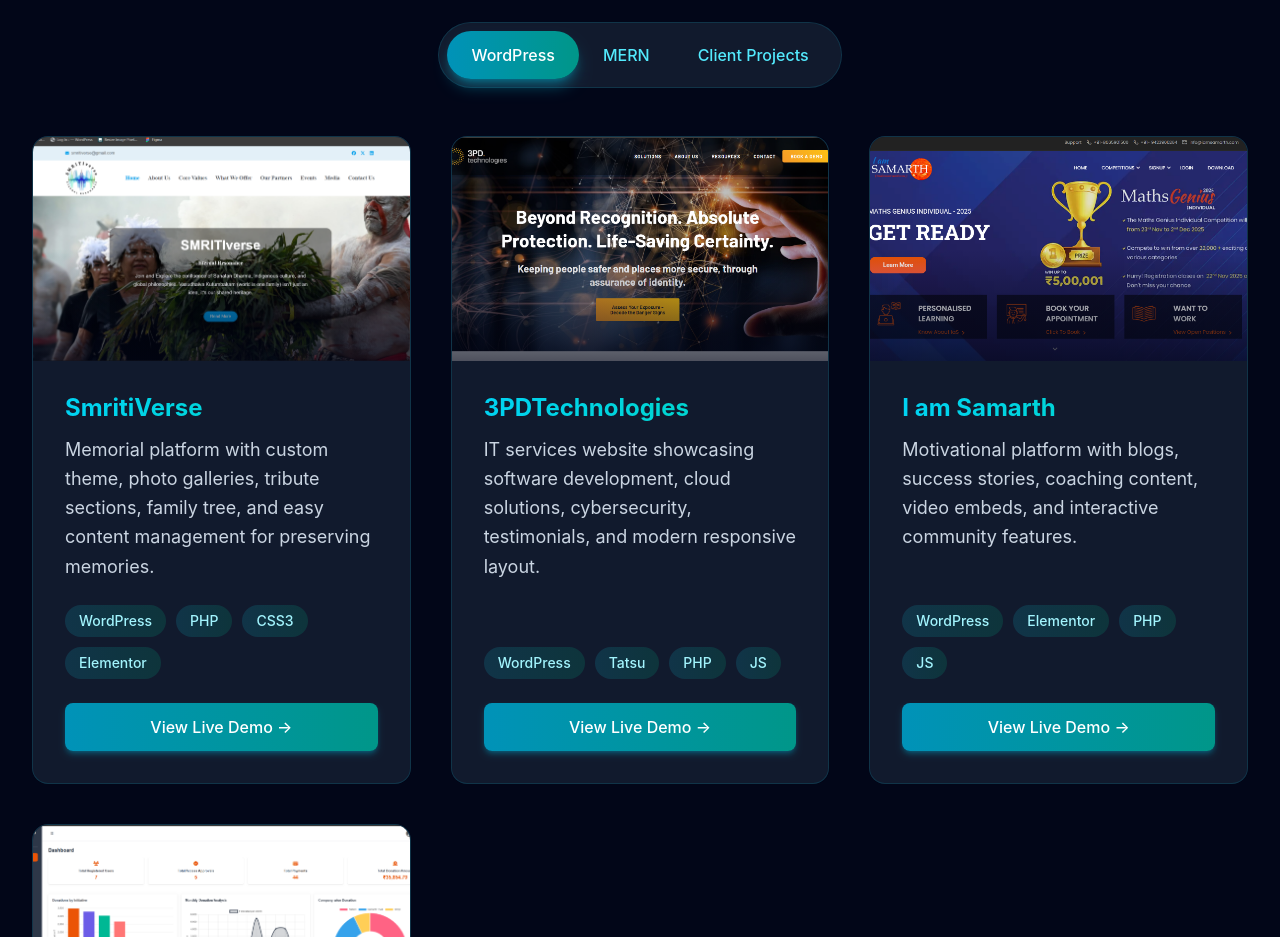
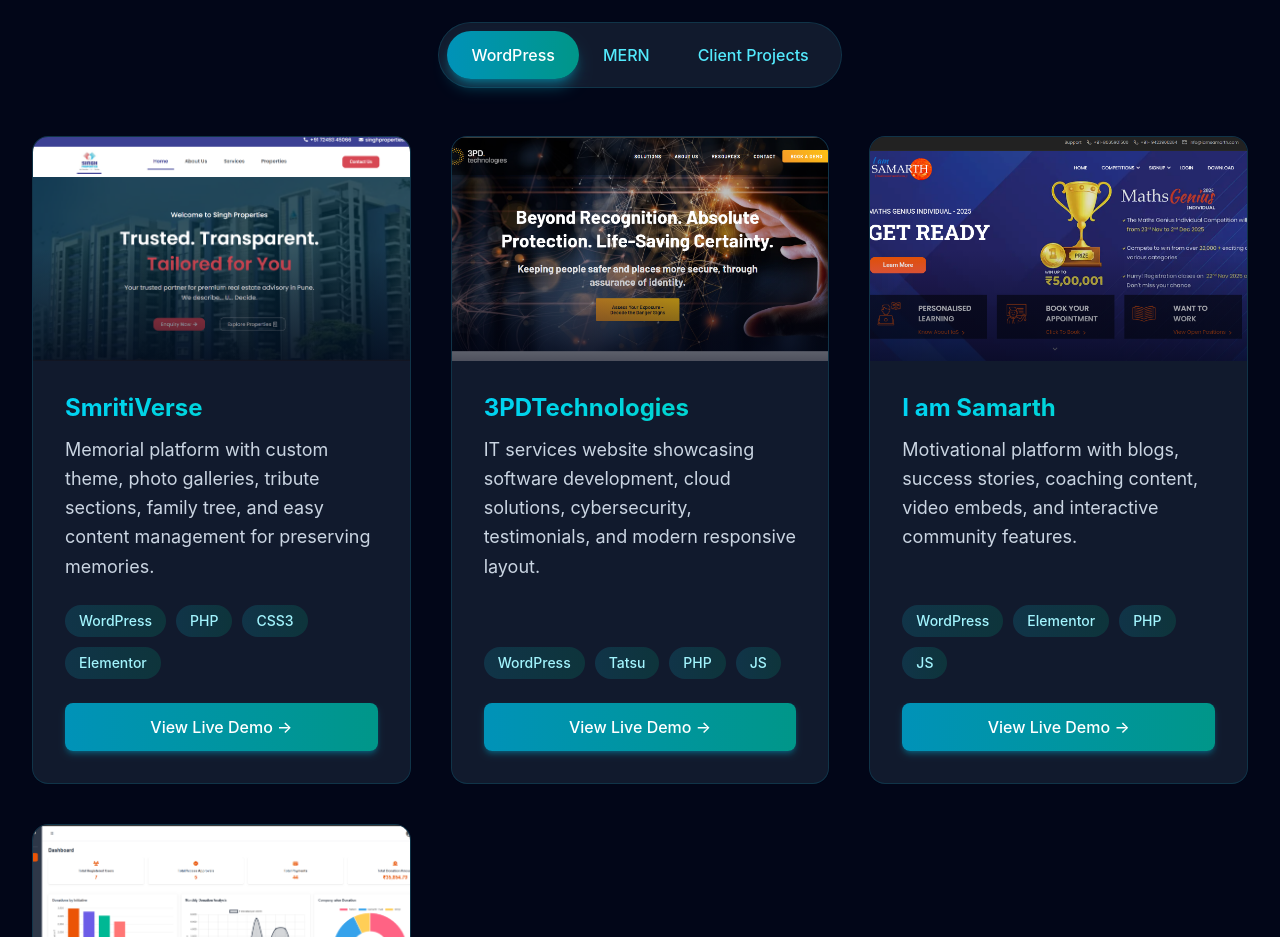
Before and after one commit to ankitadhokane24/ankitadhokane, a React (Vite) app: page / in a window 1280 px wide. Shown: the part 4040-4977 px from the top of the page. Built offline with nearby package versions, Linux system fonts and the light colour scheme.

Commit message:
#changes

```diff
--- a/src/components/Projects.jsx
+++ b/src/components/Projects.jsx
@@ -9,7 +9,7 @@
       title: "SmritiVerse",
       desc: "Memorial platform with custom theme, photo galleries, tribute sections, family tree, and easy content management for preserving memories.",
       tech: ["WordPress", "PHP", "CSS3", "Elementor"],
-      image: "../src/assets/images/smritiverse.png",
+      image: "../src/assets/images/singhproperties.png",
       link: "https://smritiverse.org/",
     },
     {
```
